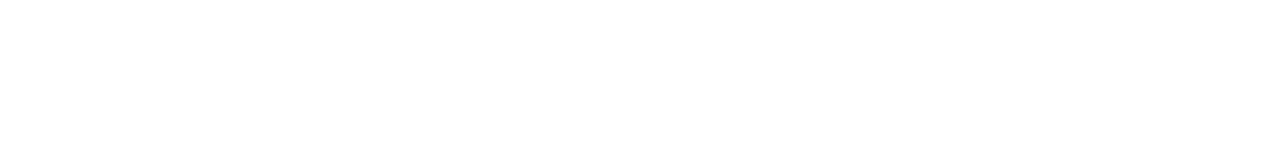
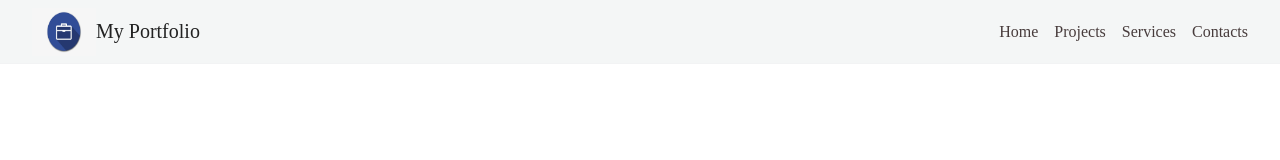
Before and after one commit to leyuutt/responsive-web-app, a plain HTML site: page index.html in a window 1280 px wide. Drawn offline with Linux system fonts and the light colour scheme.

Commit message:
Added navigation bar

```diff
--- a/index.html
+++ b/index.html
@@ -1,6 +1,43 @@
 <!DOCTYPE html>
  <head>
-    <title></title>
+    <meta charset="UTF-8" />
+    <link rel="icon" type="image/svg+xml" href="/vite.svg" />
+    <meta name="viewport" content="width=device-width, initial-scale=1.0" />
+    <link rel="preconnect" href="https://fonts.googleapis.com">
+    <link rel="preconnect" href="https://fonts.gstatic.com" crossorigin>
+    <link rel="stylesheet" href="./styles/styles.css">
+    <link href="https://fonts.googleapis.com/css2?family=Montserrat:ital,wght@0,100..900;1,100..900&family=Roboto:ital,wght@0,100;0,300;0,400;0,500;0,700;0,900;1,100;1,300;1,400;1,500;1,700;1,900&display=swap" rel="stylesheet">
+    <title>Responsive web app</title>
  </head>
- <body></body>
+ <body>
+    <nav class="nav">
+        <div>
+            <a href="#" class="logo-container">
+            <img src="./assets/logo.png" alt="portfolio-log" class="portfolio-img"/>
+            <span class="portfolio-title">My Portfolio</span>
+            </a>
+        </div>
+        <div class="menu">
+            <ul class="menu-items">
+               <li>
+                <a href="#">Home</a>
+               </li>
+               <li>
+                   <a href="#">Projects</a>
+               </li>
+               <li>
+                   <a href="#">Services</a>
+               </li>
+               <li>
+                   <a href="#">Contacts</a>
+               </li>
+            </ul>
+        </div>
+    </nav>
+
+    <div class="hero">
+
+    </div>
+    <div id="section-one"></div>
+ </body>
 </html>
--- /dev/null
+++ b/styles/styles.css
@@ -0,0 +1,71 @@
+* {
+    margin: 0;
+    padding: 0;
+    box-sizing: border-box;
+}
+
+.nav {
+    background: #f4f6f6;
+    height: 4rem;
+    border-bottom: 1px solid #f2f3f4;
+    color: #222;
+    display: flex;
+    align-items: center;
+    justify-content: space-between;
+    padding: 0 2rem;
+}
+
+.portfolio-img {
+    width: 4rem;
+    height: 3rem;
+}
+
+.logo-container {
+    display: flex;
+    align-items: center;
+    text-decoration: none;
+    color: #222;
+}
+
+.portfolio-title {
+    font-size: 1.25rem;
+}
+
+.menu-items {
+    display: flex;
+    align-items: center;
+    gap: 1rem;
+    list-style-type: none;
+}
+
+.menu-items > li a {
+    text-decoration: none;
+    color: rgba(27, 13, 13, 0.799);
+    transition: all 0.3s ease-in-out;
+}
+
+.menu-items > li a:hover {
+    color: orangered;
+}
+
+@media only screen and (max-width: 768px) {
+    .portfolio-title {
+        display: none;
+    }
+}
+
+@media only screen and (max-width: 480px) {
+    .nav {
+        width: 100% !important;
+        padding: 0.25rem;
+    }
+
+    .menu-items >li a {
+        font-size: 12px;
+    }
+
+    .portfolio-img {
+        width: 3rem;
+        height: 2rem;
+    }
+}
```
Also changed, not shown: assets/logo.png (added).
